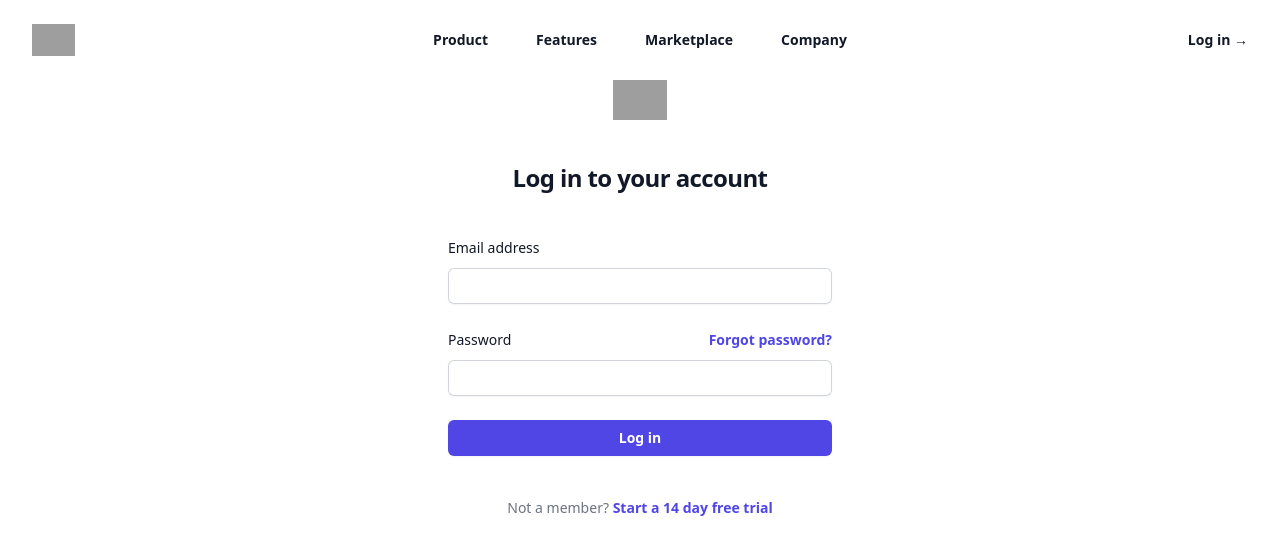
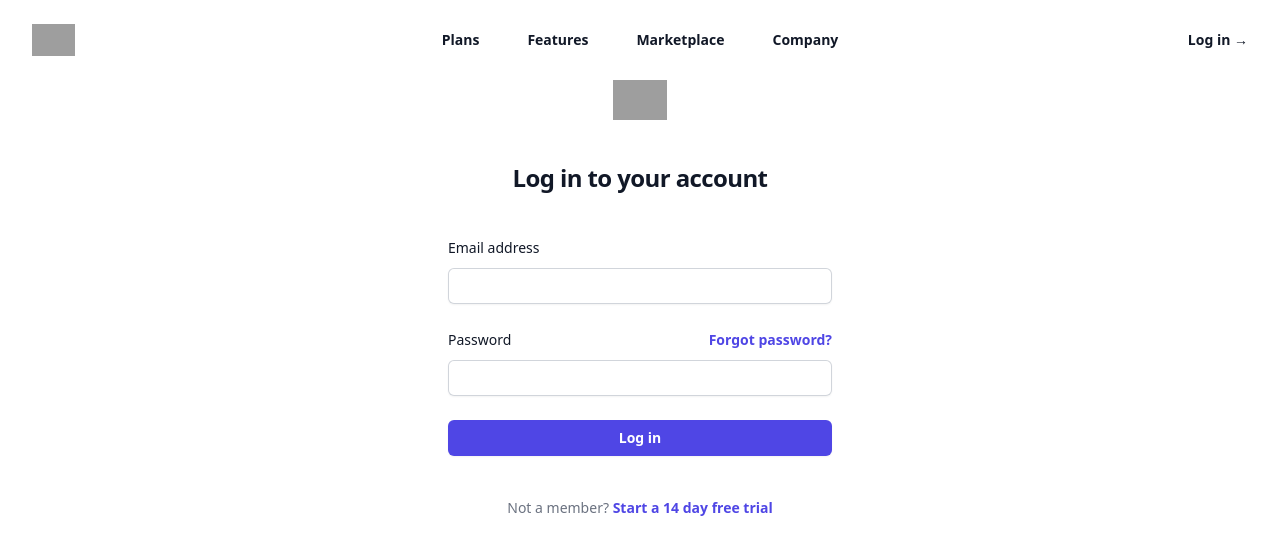
Before and after one commit to Taherpatrawala/FitBro, a React (Vite) app in the folder client/: page /login in a window 1280 px wide. Shown: the top 554 px of the page. Built offline with nearby package versions, Linux system fonts and the light colour scheme; grey boxes are pictures that could not be loaded.

Commit message:
Done with plan cards

```diff
--- a/client/src/components/navbar.tsx
+++ b/client/src/components/navbar.tsx
@@ -29,14 +29,14 @@ const Navbar = () => {
           aria-label="Global"
         >
           <div className="flex lg:flex-1">
-            <a href="#" className="-m-1.5 p-1.5">
+            <NavLink to="/" className="-m-1.5 p-1.5">
               <span className="sr-only">Your Company</span>
               <img
                 className="h-8 w-auto"
                 src="https://tailwindui.com/img/logos/mark.svg?color=indigo&shade=600"
                 alt=""
               />
-            </a>
+            </NavLink>
           </div>
           <div className="flex lg:hidden">
             <button
@@ -61,9 +61,12 @@ const Navbar = () => {
             </button>
           </div>
           <div className="hidden lg:flex lg:gap-x-12">
-            <a href="#" className="text-sm font-semibold leading-6 ">
-              Product
-            </a>
+            <NavLink
+              to="articles-plans"
+              className="text-sm font-semibold leading-6 "
+            >
+              Plans
+            </NavLink>
 
             <a href="#" className="text-sm font-semibold leading-6 ">
               Features
--- a/client/src/components/pages/PlansCard.tsx
+++ b/client/src/components/pages/PlansCard.tsx
@@ -1,11 +1,18 @@
 const Plan = ({ plan }: any) => {
   return (
-    <div className={`w-[30vw] h-[40vh] bg-blue-600 m-1 rounded-2xl`}>
+    <div className={`w-[30vw] h-[40vh] bg-[#524f4f] m-1 rounded-2xl`}>
       <div className="flex flex-col justify-center items-center text-white">
-        <p>{plan.nickname}</p>
-        <p>
-          {plan.unit_amount / 100}₹ per {plan.recurring.interval}
-        </p>
+        <p className="bg-[#bd2727] rounded-md text-xl px-4">{plan.nickname}</p>
+        <div
+          className="flex justify-center tra items-center border-4 border-white
+         rounded-full h-[8rem] w-[8rem] m-3"
+        >
+          <p className="">
+            {plan.unit_amount / 100}₹/{plan.recurring.interval}
+          </p>
+        </div>
+
+        <button className="text-white bg-[#639952] p-2 rounded-md">Buy</button>
       </div>
     </div>
   );
```
